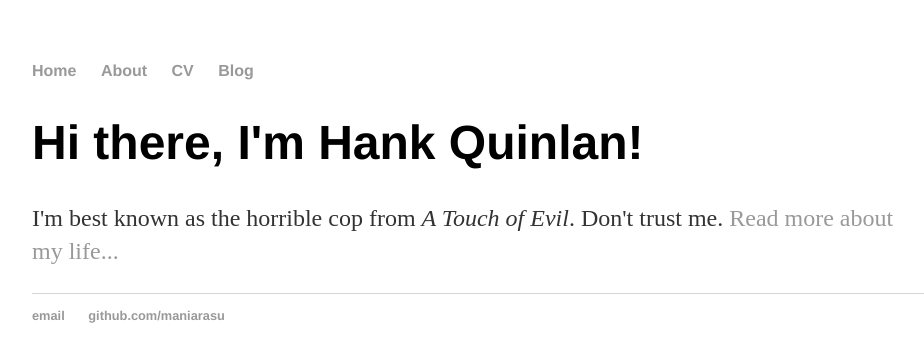
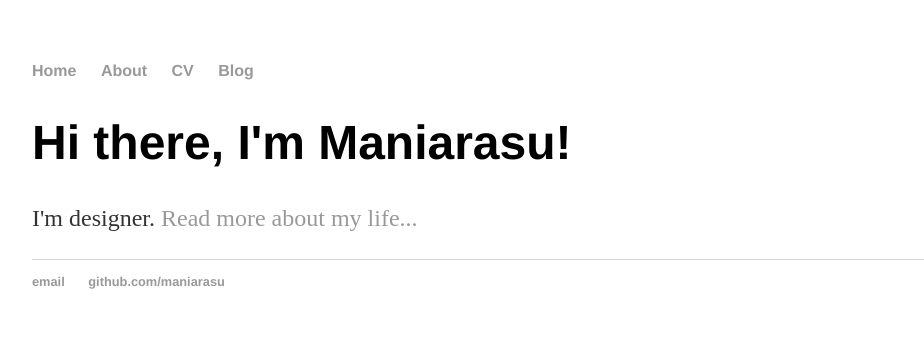
Before and after one commit to maniarasu/maniarasu.github.io, a Jekyll site: the page built from index.html, in a window 1280 px wide. Shown: the top 362 px of the page, without its empty margins (160-1084 px from the left). Built offline with Jekyll 4.4.1, drawn with Linux system fonts in a browser that asks for light colours.

Commit message:
Update index.html

```diff
--- a/index.html
+++ b/index.html
@@ -1,9 +1,9 @@
 ---
 layout: default
-title: Hank Quinlan, Horrible Cop
+title: Maniarasu Bio
 ---
 
 		<div class="blurb">
-			<h1>Hi there, I'm Hank Quinlan!</h1>
-			<p>I'm best known as the horrible cop from <em>A Touch of Evil</em>. Don't trust me. <a href="/about">Read more about my life...</a></p>
+			<h1>Hi there, I'm Maniarasu!</h1>
+			<p>I'm designer. <a href="/about">Read more about my life...</a></p>
 		</div>
```
